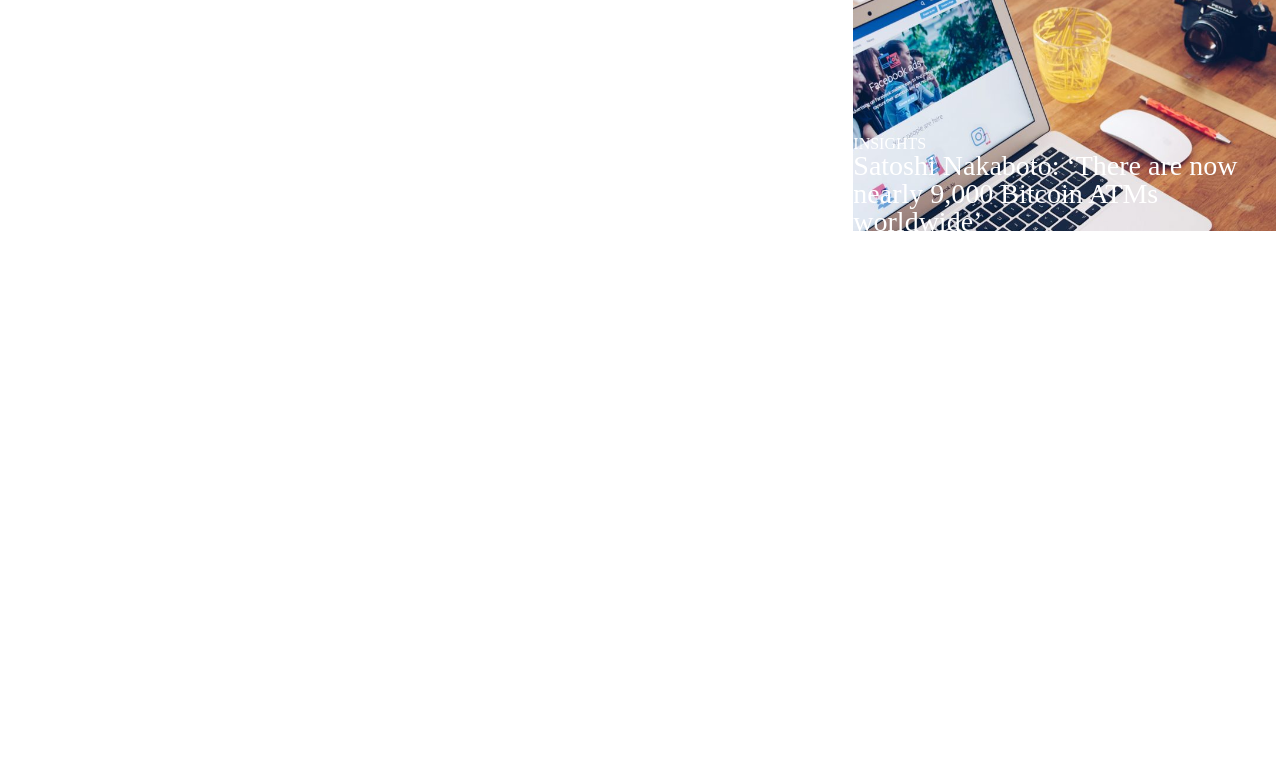
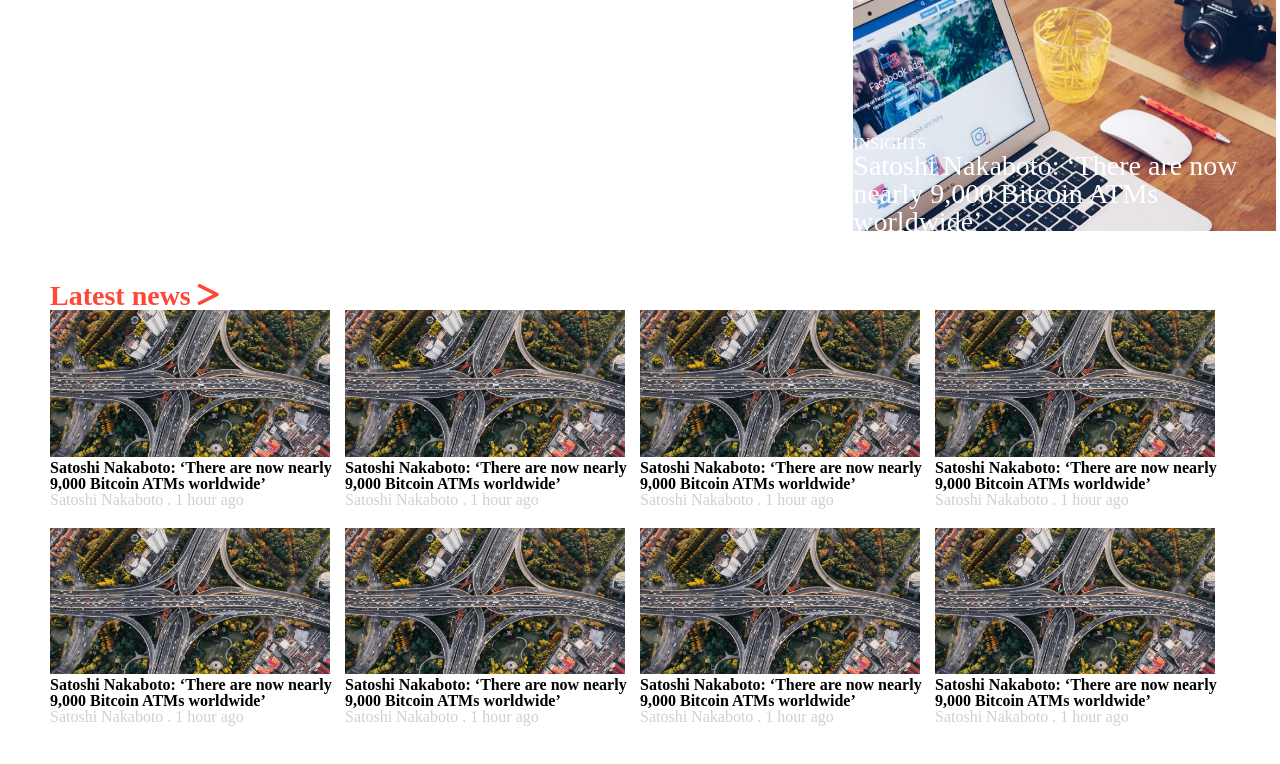
Before and after one commit to IjayAbby/thenextweb-clone, a website: page index.html in a window 1280 px wide. Shown: the part 346-1110 px from the top of the page. Before the commit the page ends 800 px from the top, so only its background shows below. Drawn offline with Linux system fonts and the light colour scheme.

Commit message:
add latest section header

```diff
--- a/assets/style.css
+++ b/assets/style.css
@@ -21,6 +21,14 @@
 
 .absolute {
     position: absolute;
+}
+
+.black {
+    color: #000;
+}
+
+.orange {
+    color: #fe4736;
 }
 
 /* Navigation bar section */
@@ -65,7 +73,9 @@
     left: 540px;
 }
 
-.second-nav-bar li a:hover {
+.second-nav-bar li a:hover,
+.latest-news a:hover
+ {
     color: #000;
 }
 
@@ -129,3 +139,40 @@
 .aside-showcase-content {
     padding-top: 150px;
 }
+
+ /* LATEST NEWS SECTION */
+
+ .latest-news-section {
+    margin: 50px;
+ }
+
+ .latest-news h1 a {
+    font-size: 28px;
+    font-weight: bold;
+ }
+
+.latest-news-grid-container {
+    grid-template-columns: repeat(4, 1fr);
+    row-gap: 20px;
+}
+
+.latest-news-content img {
+    width: 280px;
+}
+
+.latest-news-content h4 a:hover {
+    color: #fe4736;
+    text-decoration: underline;
+}
+
+.latest-news-content h4 {
+    font-weight: bold;
+}
+.latest-news-content p a,
+span {
+    color: #d0d0d0;
+}
+
+.latest-news-content p a:hover {
+    color: #000;
+}
--- a/index.html
+++ b/index.html
@@ -118,6 +118,98 @@
             </div>
         </div>
     </section>
+    <!-- LATEST NEWS SECTION -->
+    <section class="latest-news-section">
+       <div class="flex latest-news">
+        <h1>
+            <a class="orange"href="#">Latest news
+                <i class="fas fa-greater-than"></i>
+            </a>
+        </h1>
+       </div>
+       <div class="grid latest-news-grid-container">
+           <div class="latest-news-content">
+            <img src="assets/images/latest-news.png" alt="">
+            <h4>
+                <a class="black"href="#">Satoshi Nakaboto: ‘There are now nearly 9,000 Bitcoin ATMs worldwide’</a>
+            </h4>
+            <p>
+            <a href=""> Satoshi Nakaboto . </a>
+            <span>1 hour ago</span>
+            </p>
+           </div>
+           <div class="latest-news-content">
+            <img src="assets/images/latest-news.png" alt="">
+            <h4>
+                <a class="black"href="#">Satoshi Nakaboto: ‘There are now nearly 9,000 Bitcoin ATMs worldwide’</a>
+            </h4>
+            <p>
+            <a href=""> Satoshi Nakaboto . </a>
+            <span>1 hour ago</span>
+            </p>
+           </div>
+           <div class="latest-news-content">
+            <img src="assets/images/latest-news.png" alt="">
+            <h4>
+                <a class="black"href="#">Satoshi Nakaboto: ‘There are now nearly 9,000 Bitcoin ATMs worldwide’</a>
+            </h4>
+            <p>
+            <a href=""> Satoshi Nakaboto . </a>
+            <span>1 hour ago</span>
+            </p>
+           </div>
+           <div class="latest-news-content">
+            <img src="assets/images/latest-news.png" alt="">
+            <h4>
+                <a class="black"href="#">Satoshi Nakaboto: ‘There are now nearly 9,000 Bitcoin ATMs worldwide’</a>
+            </h4>
+            <p>
+            <a href=""> Satoshi Nakaboto . </a>
+            <span>1 hour ago</span>
+            </p>
+           </div>
+           <div class="latest-news-content">
+            <img src="assets/images/latest-news.png" alt="">
+            <h4>
+                <a class="black"href="#">Satoshi Nakaboto: ‘There are now nearly 9,000 Bitcoin ATMs worldwide’</a>
+            </h4>
+            <p>
+            <a href=""> Satoshi Nakaboto . </a>
+            <span>1 hour ago</span>
+            </p>
+           </div>
+           <div class="latest-news-content">
+            <img src="assets/images/latest-news.png" alt="">
+            <h4>
+                <a class="black"href="#">Satoshi Nakaboto: ‘There are now nearly 9,000 Bitcoin ATMs worldwide’</a>
+            </h4>
+            <p>
+            <a href=""> Satoshi Nakaboto . </a>
+            <span>1 hour ago</span>
+            </p>
+           </div>
+           <div class="latest-news-content">
+            <img src="assets/images/latest-news.png" alt="">
+            <h4>
+                <a class="black"href="#">Satoshi Nakaboto: ‘There are now nearly 9,000 Bitcoin ATMs worldwide’</a>
+            </h4>
+            <p>
+            <a href=""> Satoshi Nakaboto . </a>
+            <span>1 hour ago</span>
+            </p>
+           </div>
+           <div class="latest-news-content">
+            <img src="assets/images/latest-news.png" alt="">
+            <h4>
+                <a class="black"href="#">Satoshi Nakaboto: ‘There are now nearly 9,000 Bitcoin ATMs worldwide’</a>
+            </h4>
+            <p>
+            <a href=""> Satoshi Nakaboto . </a>
+            <span>1 hour ago</span>
+            </p>
+           </div>
+       </div>
+    </section>
 </body>
 
 </html>
```
Also changed, not shown: assets/images/latest-news.png (added).
